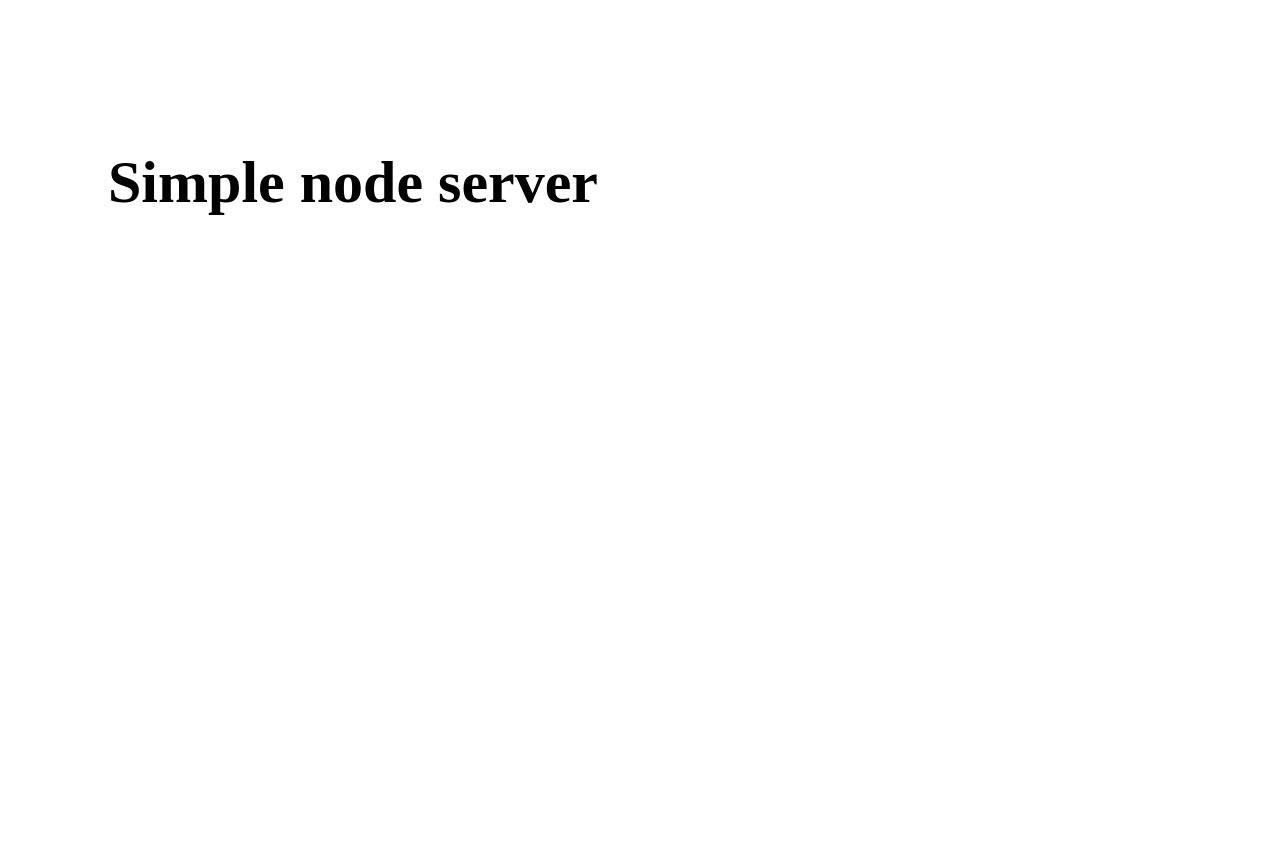
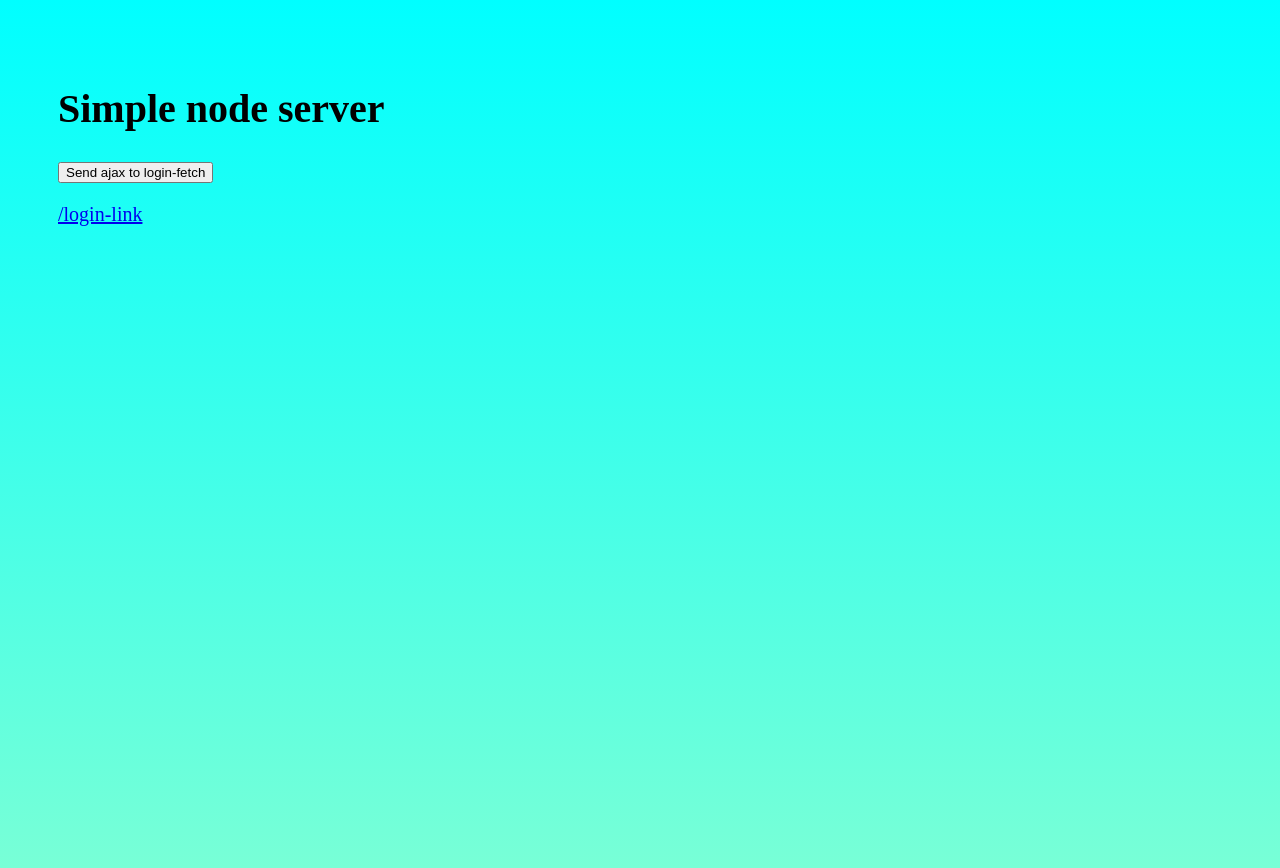
Before and after one commit to PelegChen/simple-node, a website: page pages/index.html in a window 1280 px wide. Before the commit the page ends 800 px from the top, so only its background shows below. Drawn offline with Linux system fonts and the light colour scheme.

Commit message:
sends html and login fetch

```diff
--- a/pages/index.html
+++ b/pages/index.html
@@ -4,8 +4,20 @@
     <meta charset="UTF-8">
     <title>simple node serve</title>
 </head>
-<body style="padding: 100px; font-size: 30px;">
+<body style="height: 100vh; padding: 50px; font-size: 20px; background: linear-gradient(aqua 0%,aquamarine 100%); background-size: cover">
 
 <h1>Simple node server</h1>
+<p>
+    <button onclick="loginFetch()"> Send ajax to login-fetch</button>
+
+</p>
+<p>
+    <a href="/login-link">/login-link</a>
+</p>
+<script>
+    function loginFetch () {
+        alert('d')
+    }
+</script>
 </body>
 </html>
```
Also changed, not shown: server.js (+6 -5 lines).
